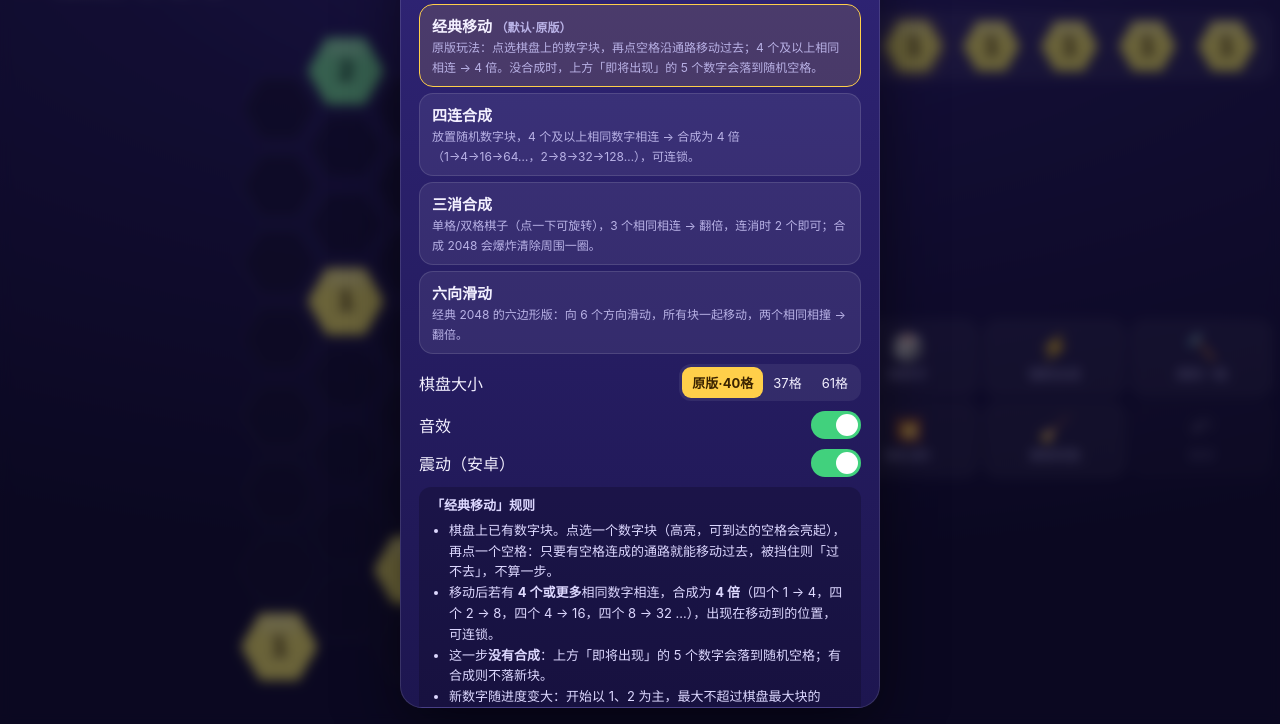
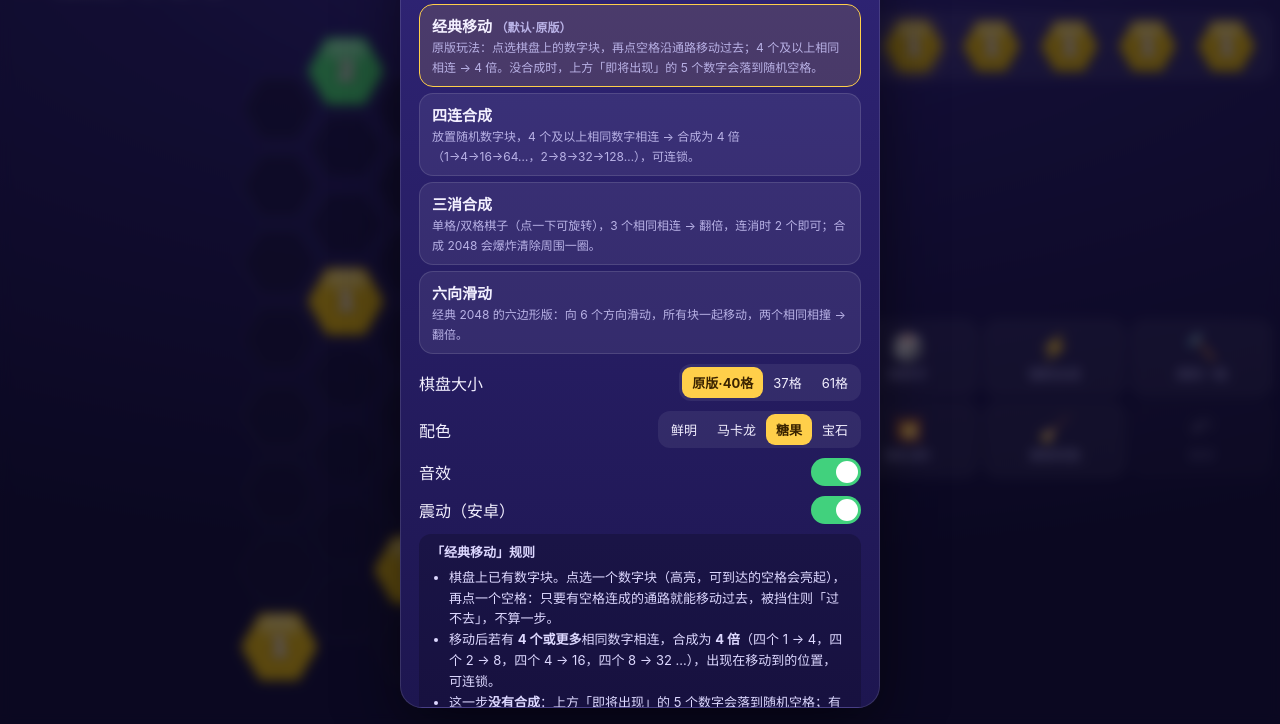
Before and after one commit to kluelesophinet28-commits/hexgame, a plain HTML site: page index.html in a window 1280 px wide. Shown: the part 76-800 px from the top of the page. Drawn offline with Linux system fonts and the light colour scheme.

Commit message:
v9: 糖果 palette (B) as default, outlined white numbers, SW v8

```diff
--- a/app.js
+++ b/app.js
@@ -24,11 +24,23 @@
   };
   // 1 系（1,4,16,64…，log2 为偶数）= 暖色；2 系（2,8,32,128…，log2 为奇数）= 冷色。[底色, 文字色]
   // 每个值色相/明度都拉开（CIEDE2000：任意两值 ≥18，同系相邻 ≥25，见 tests/move-e2e.js）
-  const WARM = [['#fff06a', '#4a3a00'], ['#ff9124', '#4a2200'], ['#ff4b4b', '#fff'], ['#ff8fd0', '#5a0f3a'], ['#8e1430', '#fff'], ['#9c6b25', '#fff'], ['#2a0a0e', '#ffd36b']];
-  const COOL = [['#7ee8a0', '#0b3d22'], ['#0b7a5c', '#fff'], ['#3fd6f0', '#063a48'], ['#1f5fff', '#fff'], ['#b8b5ff', '#241a66'], ['#9b22c9', '#fff'], ['#141c4a', '#8ff0ff']];
+  // 配色方案：V8 = 当前线上（高对比、明暗交替）；A/B/C = 明度/彩度统一、靠色相区分（OKLCH 生成，见 tools/palopt.js）
+  // 1 系（1,4,16…）暖色，2 系（2,8,32…）冷色。每项 [底色, 文字色]
+  const PALETTES = {
+    V8: { name: '鲜明', warm: [['#fff06a', '#4a3a00'], ['#ff9124', '#4a2200'], ['#ff4b4b', '#fff'], ['#ff8fd0', '#5a0f3a'], ['#8e1430', '#fff'], ['#9c6b25', '#fff'], ['#2a0a0e', '#ffd36b']],
+      cool: [['#7ee8a0', '#0b3d22'], ['#0b7a5c', '#fff'], ['#3fd6f0', '#063a48'], ['#1f5fff', '#fff'], ['#b8b5ff', '#241a66'], ['#9b22c9', '#fff'], ['#141c4a', '#8ff0ff']],
+      glow: ['rgba(255,200,60,.95)', 'rgba(80,220,255,.95)'] },
+    A: { name: '马卡龙', warm: [['#fff1cf', '#3b2a4a'], ['#ffd5a4', '#3b2a4a'], ['#ffbe98', '#3b2a4a'], ['#ffa996', '#3b2a4a'], ['#fe98a2', '#3b2a4a'], ['#fe84b7', '#3b2a4a'], ['#ea7dd4', '#3b2a4a']], cool: [['#baf3b6', '#3b2a4a'], ['#7cedd2', '#3b2a4a'], ['#4fe3ef', '#3b2a4a'], ['#65d1fe', '#3b2a4a'], ['#84bfff', '#3b2a4a'], ['#9cacfe', '#3b2a4a'], ['#b693ff', '#3b2a4a']], glow: ['rgba(255,170,210,.95)', 'rgba(170,160,255,.95)'] },
+    B: { name: '糖果', warm: [['#d8ac00', '#fff'], ['#eb9a00', '#fff'], ['#fa8300', '#fff'], ['#ff6338', '#fff'], ['#ff4465', '#fff'], ['#f12b91', '#fff'], ['#d626bc', '#fff']], cool: [['#46d065', '#fff'], ['#14c998', '#fff'], ['#08bcb7', '#fff'], ['#13afcd', '#fff'], ['#069dee', '#fff'], ['#637fff', '#fff'], ['#9d4dfe', '#fff']], glow: ['rgba(255,120,220,.95)', 'rgba(160,110,255,.95)'] },
+    C: { name: '宝石', warm: [['#a7850c', '#fff'], ['#ae7104', '#fff'], ['#b75b04', '#fff'], ['#c33917', '#fff'], ['#c02246', '#fff'], ['#b30f6a', '#fff'], ['#9e068a', '#fff']], cool: [['#09924e', '#fff'], ['#0a8d76', '#fff'], ['#04868b', '#fff'], ['#047d9c', '#fff'], ['#036eba', '#fff'], ['#484fd4', '#fff'], ['#732ebf', '#fff']], glow: ['rgba(255,190,90,.9)', 'rgba(120,190,255,.9)'] },
+  };
+  const DEFAULT_PALETTE = 'B'; // 默认糖果配色；未在菜单中选过配色的用户都用它
+  let palKey = DEFAULT_PALETTE;
   function tileStyle(v) {
-    const n = Math.max(0, Math.round(Math.log2(v))); const warm = n % 2 === 0; const pal = warm ? WARM : COOL; const i = Math.floor(n / 2);
-    return { bg: pal[Math.min(i, pal.length - 1)][0], fg: pal[Math.min(i, pal.length - 1)][1], warm, over: i >= pal.length - 1 }; // over：顶级色（含超出调色板）加光晕
+    const P = PALETTES[palKey] || PALETTES.V8;
+    const n = Math.max(0, Math.round(Math.log2(v))); const warm = n % 2 === 0; const pal = warm ? P.warm : P.cool; const i = Math.floor(n / 2);
+    const e = pal[Math.min(i, pal.length - 1)];
+    return { bg: e[0], fg: e[1], warm, over: i >= pal.length - 1, glow: P.glow[warm ? 0 : 1] }; // over：顶级色（含超出调色板）加光晕
   }
   const colorOf = (v) => tileStyle(v).bg;
 
@@ -36,6 +48,9 @@
   const settings = Object.assign({ mode: 'move', sizes: {}, sound: true, vibe: true }, readJSON(LS + 'settings') || {});
   if (!(settings.ver >= 2)) { settings.ver = 2; settings.mode = 'move'; delete settings.sizes.move; } // v2：默认改为原版移动玩法
   if (!L.PRESETS[settings.mode]) settings.mode = 'move';
+  { const qp = new URLSearchParams(location.search).get('palette'); if (qp && PALETTES[qp.toUpperCase()]) settings.palette = qp.toUpperCase(); }
+  palKey = PALETTES[settings.palette] ? settings.palette : DEFAULT_PALETTE;
+  function applyPalette() { document.body.classList.remove('pal-V8', 'pal-A', 'pal-B', 'pal-C'); document.body.classList.add('pal-' + palKey); }
   function readJSON(k) { try { return JSON.parse(localStorage.getItem(k)); } catch (e) { return null; } }
   function writeJSON(k, v) { try { localStorage.setItem(k, JSON.stringify(v)); } catch (e) { /* 存储已满或隐私模式 */ } }
   const saveSettings = () => writeJSON(LS + 'settings', settings);
@@ -149,8 +164,8 @@
     return Math.max(6, Math.min(byH, byW) * k);
   }
   function hexFace(v, w, h, s, k) {
-    const st = tileStyle(v); const col = st.bg; const dark = st.fg !== '#fff';
-    const glow = st.over ? ` glow" style="--glow:${st.warm ? 'rgba(255,200,60,.95)' : 'rgba(80,220,255,.95)'}` : '';
+    const st = tileStyle(v); const col = st.bg; const dark = st.fg !== '#fff' && palKey !== 'B' && palKey !== 'C';
+    const glow = st.over ? ` glow" style="--glow:${st.glow}` : '';
     return `<div class="inner${glow}"><div class="hex base" style="background:${col}"></div><div class="hex face${dark ? ' dark' : ''}" style="background:${col};color:${st.fg};font-size:${fontFor(v, w, h, k)}px"><span class="num">${v}</span></div></div>`;
   }
   function makeTile(t, k, anim) {
@@ -561,17 +576,20 @@
       const b = document.createElement('button'); b.textContent = label; b.classList.toggle('on', String(r) === String(radius()));
       b.onclick = () => { if (String(r) !== String(radius())) { hideModal('overModal'); switchTo(settings.mode, r); } }; seg.appendChild(b);
     }
+    const ps = $('palSeg'); ps.innerHTML = '';
+    for (const k of ['V8', 'A', 'B', 'C']) { const b = document.createElement('button'); b.textContent = PALETTES[k].name; b.classList.toggle('on', k === palKey);
+      b.onclick = () => { palKey = settings.palette = k; saveSettings(); applyPalette(); layout(); renderMenu(); }; ps.appendChild(b); }
     $('tSound').classList.toggle('on', settings.sound); $('tVibe').classList.toggle('on', settings.vibe);
     $('rules').innerHTML = `<b>「${MODES[settings.mode].name}」规则</b><ul>${RULES[settings.mode].map((x) => `<li>${x}</li>`).join('')}</ul>`;
   }
 
   // ---------------- boot ----------------
-  loadOrNew(); shown = G.score;
+  applyPalette(); loadOrNew(); shown = G.score;
   let rt = 0; const relayout = () => { clearTimeout(rt); rt = setTimeout(layout, 80); };
   window.addEventListener('resize', relayout); window.addEventListener('orientationchange', relayout);
   document.addEventListener('visibilitychange', () => { if (document.hidden && G) save(); });
   window.addEventListener('pagehide', () => G && save());
   requestAnimationFrame(() => { layout(); checkOver(); if (!localStorage.getItem(LS + 'seenRules')) { localStorage.setItem(LS + 'seenRules', '1'); openMenu(); } });
   if ('serviceWorker' in navigator && location.protocol.startsWith('http') && !window.__INLINE__) navigator.serviceWorker.register('sw.js').catch(() => {});
-  window.__hex = { setTool, doClear5, get geo() { return geo; }, loadState(d) { G = fromData(d); save(); els.forEach((e) => e.remove()); els.clear(); shown = G.score; hideModal('overModal'); layout(); checkOver(); }, get G() { return G; }, L, settings, doPlace, doSlide, doMove, doForce, doReroll, doUndo, restart, switchTo, isOver, cellPos, get busy() { return busy; } };
+  window.__hex = { get palKey() { return palKey; }, PALETTES, setPalette(k) { palKey = settings.palette = k; saveSettings(); applyPalette(); layout(); }, setTool, doClear5, get geo() { return geo; }, loadState(d) { G = fromData(d); save(); els.forEach((e) => e.remove()); els.clear(); shown = G.score; hideModal('overModal'); layout(); checkOver(); }, get G() { return G; }, L, settings, doPlace, doSlide, doMove, doForce, doReroll, doUndo, restart, switchTo, isOver, cellPos, get busy() { return busy; } };
 })();
--- a/index.html
+++ b/index.html
@@ -71,6 +71,7 @@
     <div id="modeList"></div>
     <div class="setrow"><label>棋盘大小</label>
       <div class="seg" id="sizeSeg"></div></div>
+    <div class="setrow"><label>配色</label><div class="seg" id="palSeg"></div></div>
     <div class="setrow"><label>音效</label><button class="toggle" id="tSound"></button></div>
     <div class="setrow"><label>震动（安卓）</label><button class="toggle" id="tVibe"></button></div>
     <div id="rules"></div>
--- a/style.css
+++ b/style.css
@@ -152,3 +152,14 @@ h1{margin:0;font-size:22px;letter-spacing:1px;white-space:nowrap}
 .inner.glow{filter:drop-shadow(0 0 6px var(--glow)) drop-shadow(0 0 2px var(--glow))}
 .inner.glow .hex.face::after{content:"";position:absolute;inset:0;background:linear-gradient(120deg,rgba(255,255,255,0) 30%,rgba(255,255,255,.35) 50%,rgba(255,255,255,0) 70%);background-size:250% 100%;animation:shine 2.4s linear infinite}
 @keyframes shine{from{background-position:150% 0}to{background-position:-100% 0}}
+
+/* 配色方案的质感差异 */
+body.pal-A .hex.face::before{opacity:.55}
+body.pal-A .hex.base{filter:brightness(.78) saturate(.9)}
+/* 白字加深色描边，保证在金/琥珀等浅底上也清晰 */
+body.pal-B .hex.face{text-shadow:1px 0 0 rgba(90,35,0,.62),-1px 0 0 rgba(90,35,0,.62),0 1px 0 rgba(90,35,0,.62),0 -1px 0 rgba(90,35,0,.62),0 0 2px rgba(70,25,0,.7),0 2px 3px rgba(0,0,0,.35)}
+body.pal-B .hex.face::before{opacity:1;background:linear-gradient(rgba(255,255,255,.55),rgba(255,255,255,0))}
+body.pal-C .hex.face{text-shadow:0 1px 2px rgba(0,0,0,.45)}
+body.pal-C .hex.face::before{opacity:.5}
+body.pal-C .hex.face{background-image:linear-gradient(150deg,rgba(255,255,255,.18) 0%,rgba(255,255,255,0) 38%,rgba(0,0,0,0) 62%,rgba(0,0,0,.22) 100%)!important}
+body.pal-C .hex.base{filter:brightness(.5)}
--- a/sw.js
+++ b/sw.js
@@ -1,4 +1,4 @@
-const CACHE = 'hex2048-v7';
+const CACHE = 'hex2048-v8';
 const ASSETS = ['./', 'index.html', 'style.css', 'logic.js', 'app.js', 'manifest.webmanifest',
   'icons/icon-192.png', 'icons/icon-512.png', 'icons/apple-touch-icon.png', 'icons/icon-maskable-512.png'];
 self.addEventListener('install', (e) => { e.waitUntil(caches.open(CACHE).then((c) => c.addAll(ASSETS)).then(() => self.skipWaiting())); });
```
